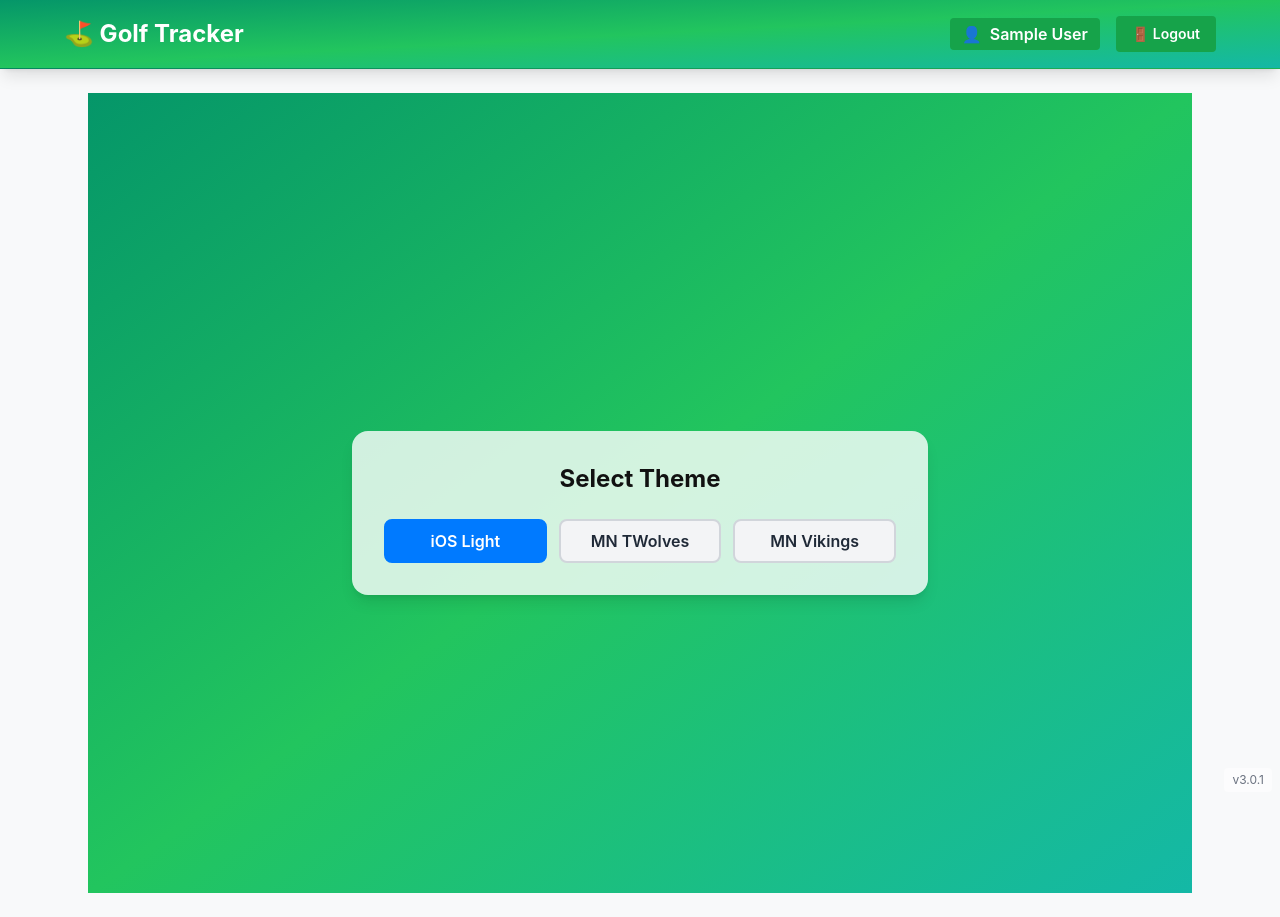
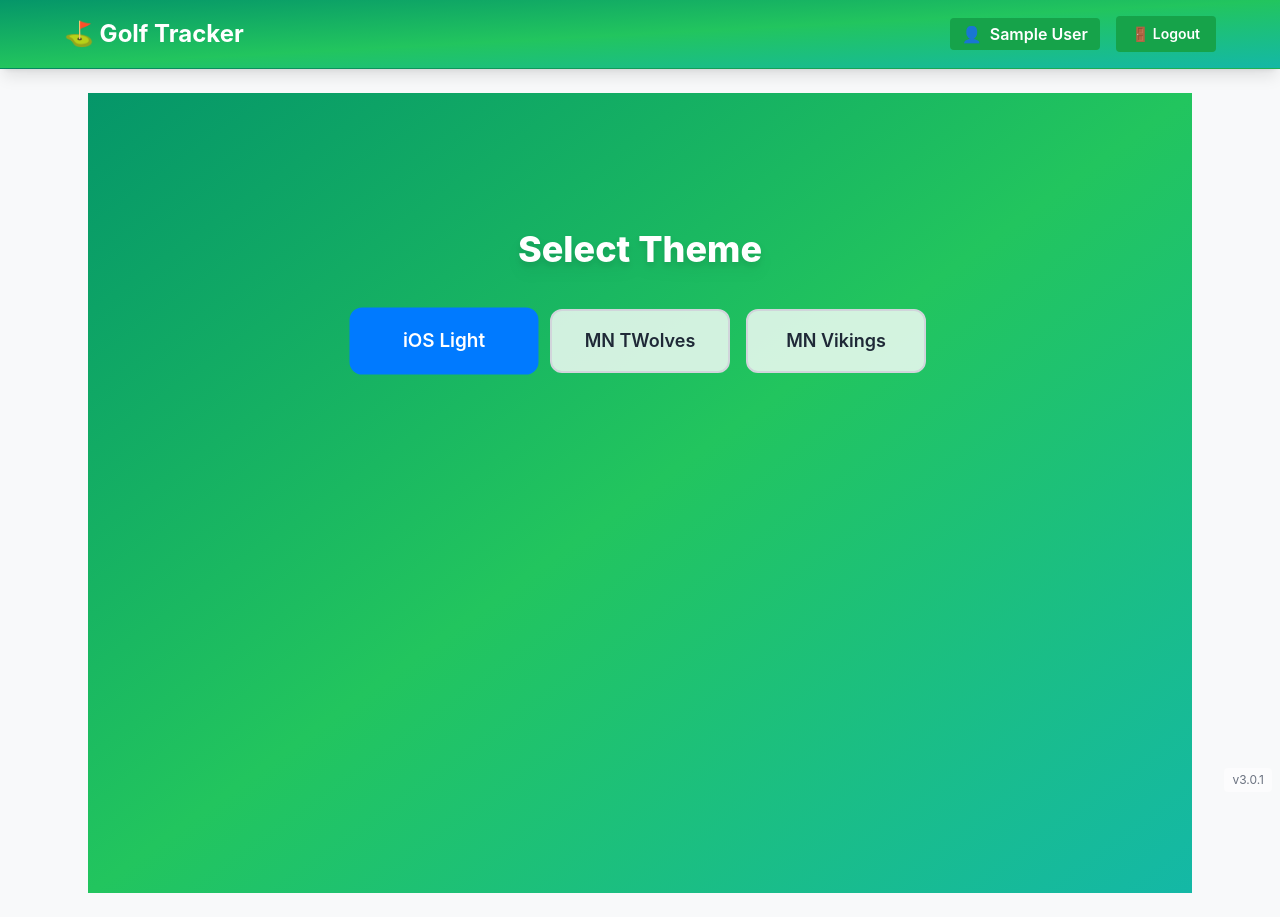
Before and after one commit to sdrindahl/Golf-Score, a Next.js app: page /themes in a window 1280 px wide. Built offline with nearby package versions, Linux system fonts and the light colour scheme; no server answers; the database is empty; sample sign-in values are in the browser's storage.

Commit message:
update theme page buttons

```diff
--- a/app/themes/page.tsx
+++ b/app/themes/page.tsx
@@ -5,20 +5,19 @@ export default function ThemesPage() {
   const { theme, setTheme } = useTheme();
   return (
     <div
-      className="min-h-screen flex items-center justify-center"
+      className="min-h-screen flex flex-col items-center justify-start pt-24 md:pt-32"
       style={{ background: 'var(--green-bg)' }}
     >
-      <div className="max-w-xl w-full mx-auto mt-10 space-y-6 bg-white/80 rounded-2xl shadow-lg p-8">
-        <h1 className="text-2xl font-bold mb-4 text-center">Select Theme</h1>
-        <div className="flex gap-3 mt-2">
+      <h1 className="text-3xl md:text-4xl font-extrabold mb-10 mt-2 text-center text-white drop-shadow-lg">Select Theme</h1>
+      <div className="flex flex-col sm:flex-row gap-4 w-full max-w-md px-4 justify-center items-center">
         <button
-            className={`flex-1 py-2 rounded-lg font-semibold transition-colors border-2 ${theme === 'light' ? 'bg-[var(--accent-color)] text-white border-[var(--accent-color)]' : 'bg-gray-100 text-gray-800 border-gray-300'}`}
+          className={`flex-1 min-w-[180px] min-h-[56px] py-4 px-6 rounded-xl text-lg font-semibold transition-colors border-2 ${theme === 'light' ? 'bg-[var(--accent-color)] text-white border-[var(--accent-color)] scale-105' : 'bg-white/80 text-gray-800 border-gray-300 hover:scale-105'}`}
           onClick={() => setTheme('light')}
         >
           iOS Light
         </button>
         <button
-            className={`flex-1 py-2 rounded-lg font-semibold transition-colors border-2 ${theme === 'wolves' ? '' : 'bg-gray-100 text-gray-800 border-gray-300'}`}
+          className={`flex-1 min-w-[180px] min-h-[56px] py-4 px-6 rounded-xl text-lg font-semibold transition-colors border-2 ${theme === 'wolves' ? 'scale-105' : 'bg-white/80 text-gray-800 border-gray-300 hover:scale-105'}`}
           style={theme === 'wolves' ? {
             background: 'linear-gradient(120deg, #0a1833 0%, #00ff87 60%, #00cfff 100%)',
             color: '#fff',
@@ -30,7 +29,7 @@ export default function ThemesPage() {
           MN TWolves
         </button>
         <button
-            className={`flex-1 py-2 rounded-lg font-semibold transition-colors border-2 ${theme === 'vikings' ? '' : 'bg-gray-100 text-gray-800 border-gray-300'}`}
+          className={`flex-1 min-w-[180px] min-h-[56px] py-4 px-6 rounded-xl text-lg font-semibold transition-colors border-2 ${theme === 'vikings' ? 'scale-105' : 'bg-white/80 text-gray-800 border-gray-300 hover:scale-105'}`}
           style={theme === 'vikings' ? {
             background: 'linear-gradient(120deg, #4f2683 0%, #ffc62f 60%, #ffffff 100%)',
             color: '#4f2683',
@@ -43,6 +42,5 @@ export default function ThemesPage() {
         </button>
       </div>
     </div>
-    </div>
   );
 }
```
Lines whose indentation alone changed are shown as unchanged.
